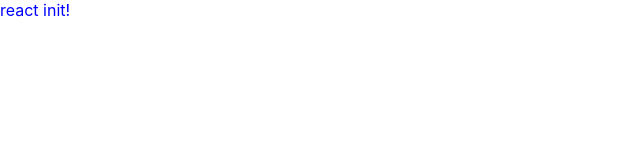
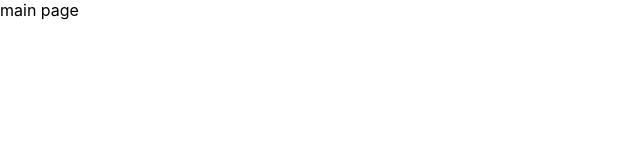
Before and after one commit to huun0424/boilerplate-react, a React (Create React App) app: page / in a window 1280 px wide. Shown: the top 160 px of the page, without its empty margins (0-640 px from the left). Built offline with nearby package versions, Linux system fonts and the light colour scheme.

Commit message:
- feat: react router install & 기본 세팅. tanstack module install.

```diff
--- a/package.json
+++ b/package.json
@@ -4,6 +4,7 @@
   "private": true,
   "dependencies": {
     "@emotion/react": "^11.11.3",
+    "@tanstack/react-query": "^5.17.1",
     "@testing-library/jest-dom": "^5.14.1",
     "@testing-library/react": "^13.0.0",
     "@testing-library/user-event": "^13.2.1",
@@ -11,8 +12,10 @@
     "@types/node": "^16.7.13",
     "@types/react": "^18.0.0",
     "@types/react-dom": "^18.0.0",
+    "@types/react-router-dom": "^5.3.3",
     "react": "^18.2.0",
     "react-dom": "^18.2.0",
+    "react-router-dom": "^6.21.1",
     "react-scripts": "5.0.1",
     "typescript": "^4.4.2",
     "web-vitals": "^2.1.0"
--- a/src/App.tsx
+++ b/src/App.tsx
@@ -1,12 +1,11 @@
-/** @jsxImportSource @emotion/react */
-import { css } from '@emotion/react';
-
-const titleStyle = () => css`
-  color: blue;
-`;
+import Router from './Router';
 
 function App() {
-  return <div css={titleStyle}>react init!</div>;
+  return (
+    <>
+      <Router />
+    </>
+  );
 }
 
 export default App;
--- /dev/null
+++ b/src/Router.tsx
@@ -0,0 +1,16 @@
+import { BrowserRouter, Route, Routes } from 'react-router-dom';
+import TanstackPage from './pages/examples/TanstackPage';
+import MainPage from './pages/MainPage';
+
+const Router = () => {
+  return (
+    <BrowserRouter>
+      <Routes>
+        <Route path="/" element={<MainPage />} />
+        <Route path="/examples/tanstack" element={<TanstackPage />} />
+      </Routes>
+    </BrowserRouter>
+  );
+};
+
+export default Router;
--- /dev/null
+++ b/src/pages/MainPage.tsx
@@ -0,0 +1,5 @@
+const MainPage = () => {
+  return <div>main page</div>;
+};
+
+export default MainPage;
--- /dev/null
+++ b/src/pages/examples/TanstackPage.tsx
@@ -0,0 +1,5 @@
+const TanstackPage = () => {
+  return <div>tanstack example page</div>;
+};
+
+export default TanstackPage;
```
Also changed, not shown: 1 other file (tests, documents, lock files or other folders).
